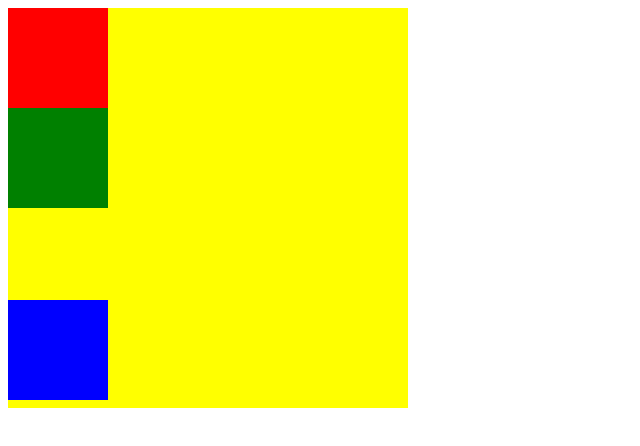
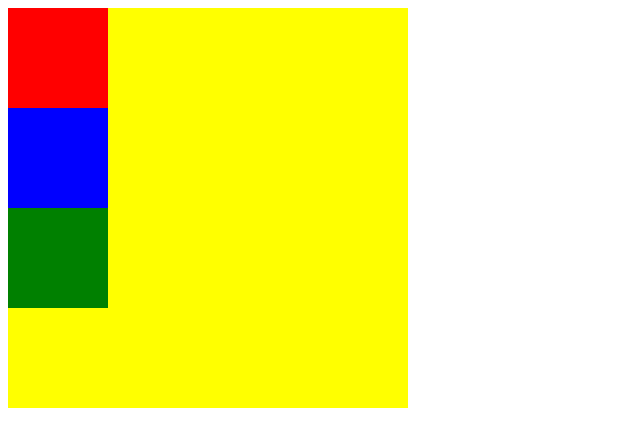
Before and after one commit to joshii04/jsPlaying, a plain HTML site: page cssCourses/shapes/index.html in a window 1280 px wide. Shown: the whole page, without its empty margins (0-640 px from the left). Drawn offline with Linux system fonts and the light colour scheme.

Commit message:
save
save

```diff
--- a/cssCourses/shapes/css/styles.css
+++ b/cssCourses/shapes/css/styles.css
@@ -3,7 +3,6 @@
     width: 400px;
     height: 400px;
     background-color: yellow;
-    position: relative;
 }
 
 .red{
@@ -16,9 +15,7 @@
     width: 100px;
     height: 100px;
     background-color: blue;
-    position: fixed;
-    /* ^ uses vh */
-    bottom: 400px;
+    /* ^ does not remove from doc flow */
 }
 
 .green{
```
